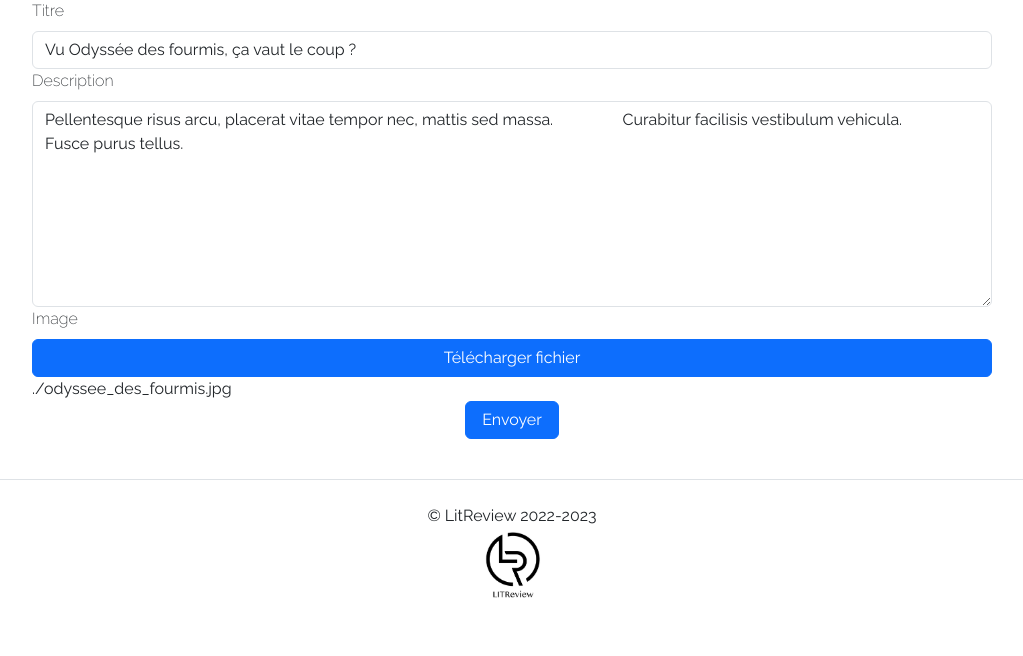
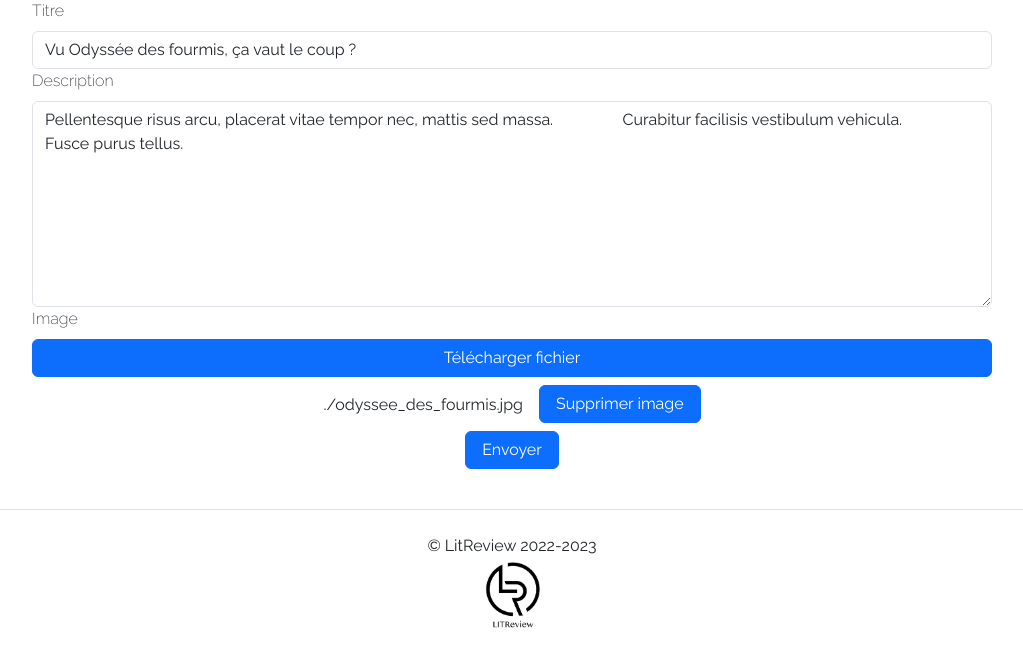
Before and after one commit to memphis-tools/oc_projet9_appli_web_django, a Django app: page /ticket/1/change in a window 1280 px wide. Shown: the part 312-968 px from the top of the page, without its empty margins (128-1151 px from the left). Before the commit the page ends 910 px from the top, so only its background shows below. Run offline with Django 3.2, Linux system fonts and the light colour scheme; a user stored in the database is signed in; data comes from the database, SQL or seed files in the repository; some libraries are stand-ins or nearby versions.

Commit message:
14-vue Posts - modification - permettre suppression d'une image et ajuster CSS si aucune image.

```diff
--- a/litreview/forms.py
+++ b/litreview/forms.py
@@ -34,6 +34,28 @@ class TicketCreationForm(forms.ModelForm):
         fields = ["title", "description", "image"]
 
 
+class TicketImageUpdateForm(forms.ModelForm):
+    """
+    Description: formulaire dédié à la mise à jour d'une image liée à une demande de critique.
+    Paramètre(s):
+    - forms: par défaut, on instancie sur la base d'un modèle de référence
+    """
+    class Meta:
+        model = models.Ticket
+        fields = ["image"]
+
+
+class TicketImageDeleteForm(forms.ModelForm):
+    """
+    Description: formulaire dédié à la suppression d'une image liée à une demande de critique.
+    Paramètre(s):
+    - forms: par défaut, on instancie sur la base d'un modèle de référence
+    """
+    class Meta:
+        model = models.Ticket
+        fields = ["image"]
+
+
 class ReviewCreationForm(forms.ModelForm):
     """
     Description: formulaire dédié à la création d'une demande de critique.
--- a/litreview/templates/litreview/partials/ticket_edit_form_snippet.html
+++ b/litreview/templates/litreview/partials/ticket_edit_form_snippet.html
@@ -8,8 +8,13 @@
         <label for="description" class="form-label fw-light">Description</label>
         <textarea class="form-control text-start" name="description" rows="8" cols="80">{{ ticket.description }}</textarea>
         <label for="image" class="form-label fw-light">Image</label>
-        <input type="file" name="image" id="btn_img" class="btn_img" hidden>
-        <label class="w-100 w-md-25 btn btn-primary" for="btn_img" onclick="update_chosen_file()">Télécharger fichier</label>
-        <span id="chosen_file">{{ ticket.image }}</span>
+        <input type="file" name="image" id="btn_img" onchange="update_chosen_file()" class="btn_img" hidden>
+        <label class="w-100 w-md-25 btn btn-primary" for="btn_img">Télécharger fichier</label>
+        <div class="px-2 pt-2 pd-2 d-flex flex-column flex-md-row justify-content-center">
+            <span class="d-flex mt-2 md-2 pe-md-3" id="chosen_file">{{ ticket.image }}</span>
+            {% if ticket.image %}
+              <button id="remove_image" class="mb-2 btn btn-primary text-decoration-none px-3" type="submit" name="button">Supprimer image</button>
+            {% endif %}
+        </div>
     </div>
 </div>
--- a/litreview/views.py
+++ b/litreview/views.py
@@ -82,14 +82,21 @@ def change_ticket(request, id):
     """
     ticket = Ticket.objects.get(id=id)
     ticket_creation_form = forms.TicketCreationForm(instance=ticket)
+    form = forms.TicketImageDeleteForm()
     if request.method == "POST":
         ticket_creation_form = forms.TicketCreationForm(request.POST, request.FILES, instance=ticket)
+        ticket_image_remove_form = forms.TicketImageDeleteForm(request.POST, request.FILES)
         if ticket.user == request.user:
-            if ticket_creation_form.is_valid():
-                ticket.save()
-                messages.success(request, message="Ticket mis à jour")
-                return redirect("feed")
-    return render(request, "litreview/change_ticket.html", context={"ticket": ticket})
+            if ticket.image:
+                if ticket_image_remove_form.is_valid():
+                    ticket.image.delete()
+                    messages.success(request, message="Image du ticket supprimée")
+            else:
+                if ticket_creation_form.is_valid():
+                    ticket.save()
+                    messages.success(request, message="Ticket mis à jour")
+                    return redirect("feed")
+    return render(request, "litreview/change_ticket.html", context={"ticket": ticket, "form": form})
 
 
 @login_required
--- a/static/assets/js/feed.js
+++ b/static/assets/js/feed.js
@@ -4,4 +4,5 @@ document.getElementById("footer_info").innerHTML = "&copy LitReview 2022-" + new
 
 function update_chosen_file() {
   document.getElementById("chosen_file").innerHTML = document.getElementById("btn_img").value.replace("C:\\fakepath\\", "");
+  document.getElementById("remove_image").removeAttribute("hidden")
 }
```
